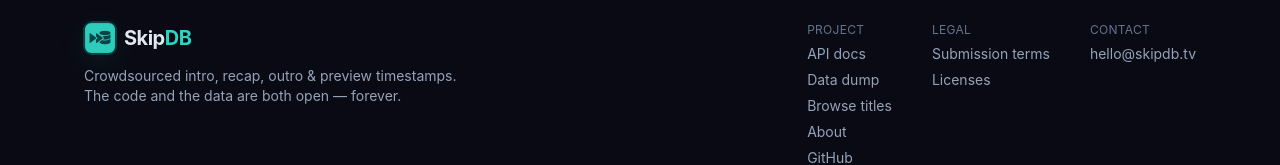
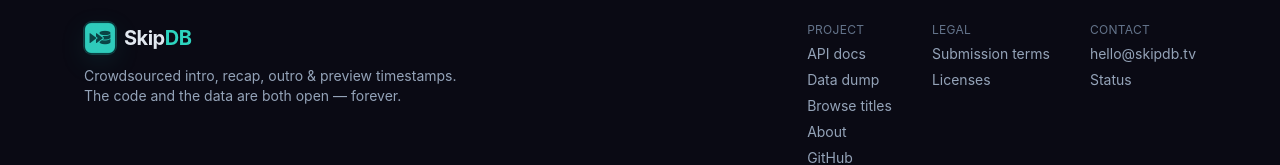
Before and after one commit to SkipDB-TV/skipdb, a Next.js app: page /about in a window 1280 px wide. Shown: the part 2325-2490 px from the top of the page. Built offline with nearby package versions, Linux system fonts and the light colour scheme; no server answers.

Commit message:
Add status page link

```diff
--- a/src/components/SiteFooter.tsx
+++ b/src/components/SiteFooter.tsx
@@ -70,6 +70,14 @@ export function SiteFooter() {
             >
               hello@skipdb.tv
             </a>
+            <a
+              href="https://status.skipdb.tv"
+              target="_blank"
+              rel="noreferrer"
+              className="block hover:text-white"
+            >
+              Status
+            </a>
           </div>
         </div>
       </div>
```
Also changed, not shown: 1 other file (tests, documents, lock files or other folders).
